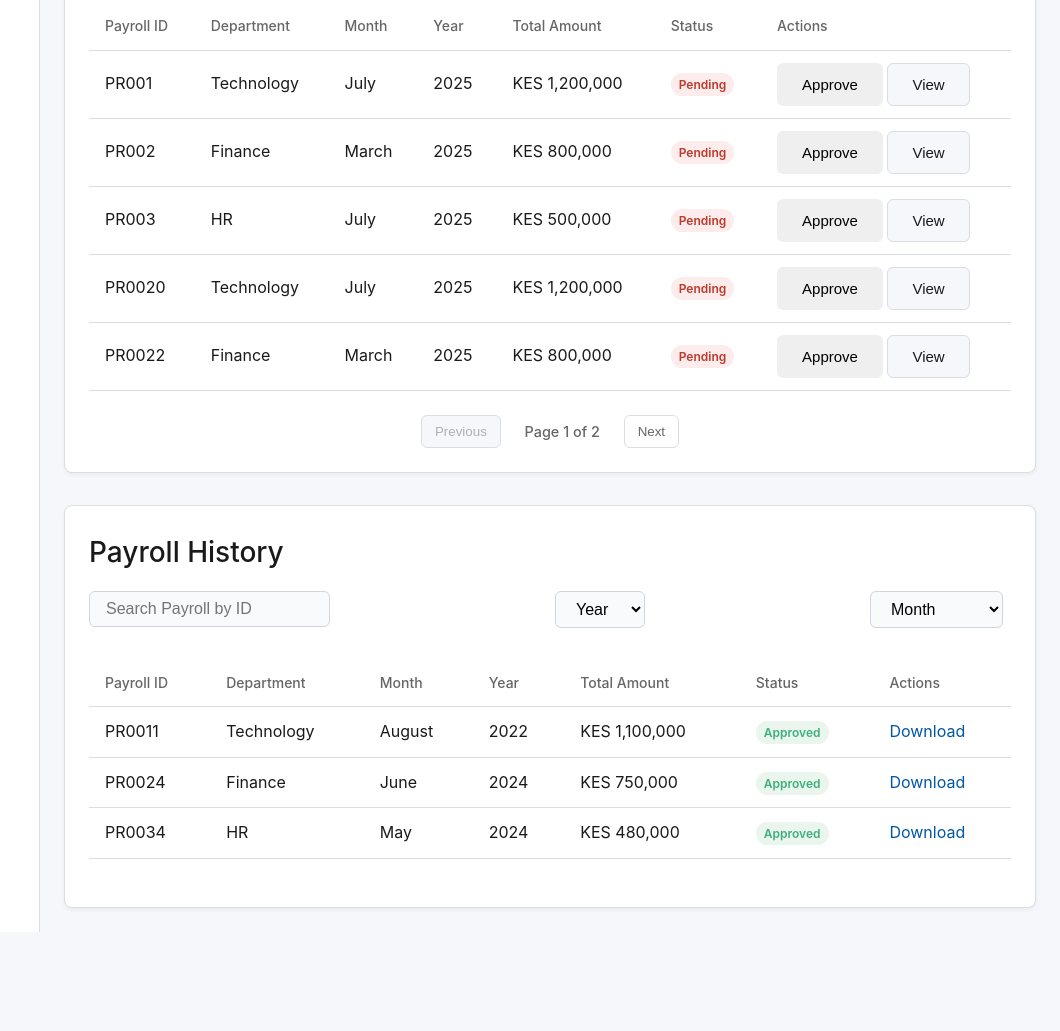
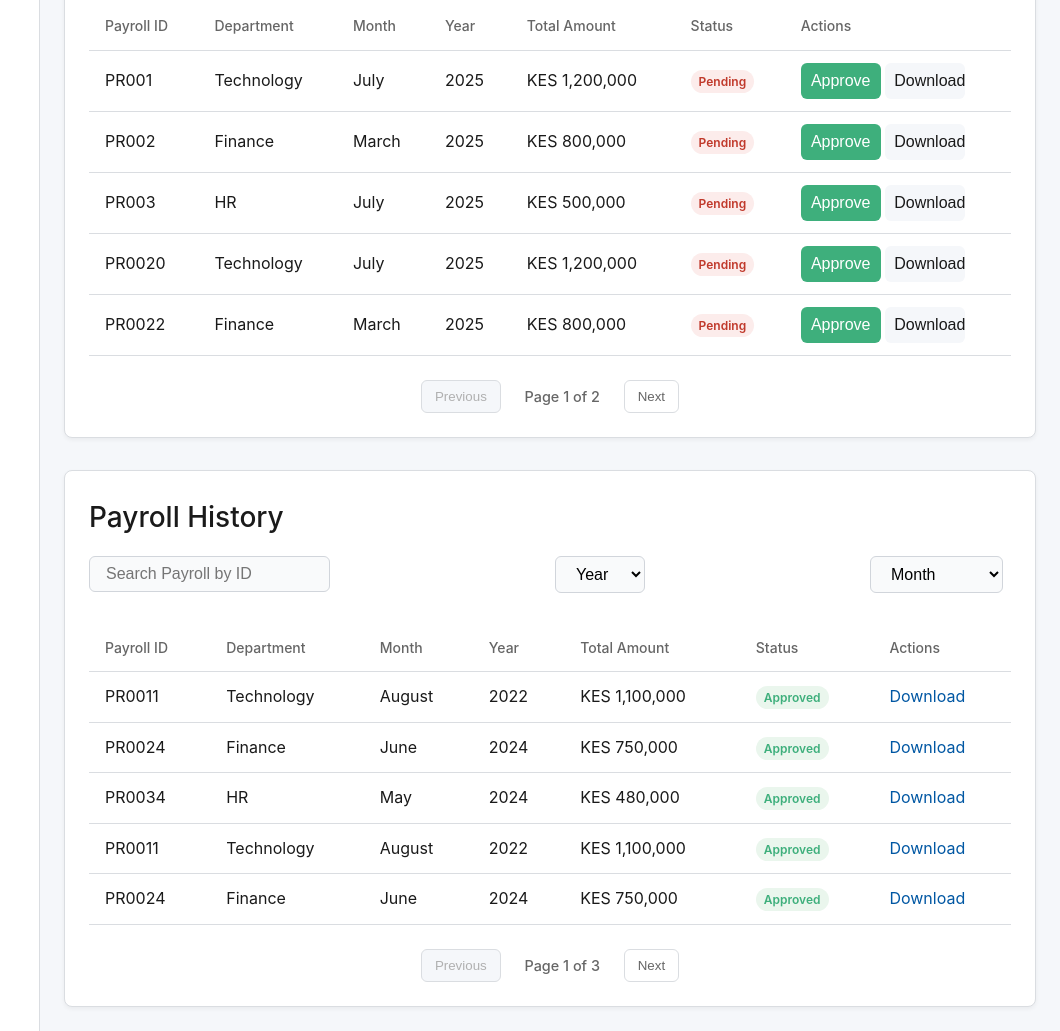
Before and after one commit to vinnie-lab/payroll, a plain HTML site: page admin/payroll-management.html in a window 1280 px wide. Shown: the part 271-1302 px from the top of the page, without its empty margins (220-1280 px from the left). Before the commit the page ends 1203 px from the top, so only its background shows below. Drawn offline with Linux system fonts and the light colour scheme.

Commit message:
Payrol page

```diff
--- a/admin/payroll-management.html
+++ b/admin/payroll-management.html
@@ -8,6 +8,15 @@
     <link rel="stylesheet" href="../css/modal.css">
 </head>
 <body>
+    <style>
+        /* Hide Year column in tables on screens <=768px */
+@media (max-width: 768px) {
+    .data-table th:nth-child(4),
+    .data-table td:nth-child(4) {
+        display: none;
+    }
+}
+    </style>
     <script src="../js/loader.js"></script>
     <div class="dashboard-container">
         <!-- Sidebar -->
--- a/css/employees.css
+++ b/css/employees.css
@@ -1034,6 +1034,19 @@ body { font-size: 0.9375rem; }
     width: 80px; /* Limit width for small buttons */
 }
 
+.btn-success {
+    background-color: var(--accent-color);
+    color: white;
+    padding: 0.75rem 1.5rem;
+    border-radius: 6px;
+    font-weight: 500;
+    transition: background-color 0.2s ease;
+}
+
+.btn-success:hover {
+    background-color: #34a67a; /* Darker shade for hover */
+}
+
 .small-btn-success:hover {
 
     background-color: #34a67a; /* Darker shade for hover */
@@ -1048,3 +1061,16 @@ body { font-size: 0.9375rem; }
     transition: background-color 0.2s ease;
     width: 80px;
 }
+.small-btn-secondary {
+    background-color: var(--secondary-color);
+    color: var(--text-main);
+    padding: 0.5rem;
+    border-radius: 6px;
+    font-size: 1rem;
+    font-weight: 500;
+    transition: background-color 0.2s ease;
+    width: 80px;
+}
+.small-btn-secondary:hover {
+    background-color: #e9ecf0; /* Lighter shade for hover */
+}
--- a/js/payroll-management.js
+++ b/js/payroll-management.js
@@ -14,6 +14,15 @@ document.addEventListener('DOMContentLoaded', () => {
         { id: 'PR0031', department: 'HR', month: 'July', year: 2025, amount: 500000, status: 'Pending' }
     ];
     const payrollHistory = [
+        { id: 'PR0011', department: 'Technology', month: 'August', year: 2022, amount: 1100000, status: 'Approved' },
+        { id: 'PR0024', department: 'Finance', month: 'June', year: 2024, amount: 750000, status: 'Approved' },
+        { id: 'PR0034', department: 'HR', month: 'May', year: 2024, amount: 480000, status: 'Approved' },
+        { id: 'PR0011', department: 'Technology', month: 'August', year: 2022, amount: 1100000, status: 'Approved' },
+        { id: 'PR0024', department: 'Finance', month: 'June', year: 2024, amount: 750000, status: 'Approved' },
+        { id: 'PR0034', department: 'HR', month: 'May', year: 2024, amount: 480000, status: 'Approved' },
+        { id: 'PR0011', department: 'Technology', month: 'August', year: 2022, amount: 1100000, status: 'Approved' },
+        { id: 'PR0024', department: 'Finance', month: 'June', year: 2024, amount: 750000, status: 'Approved' },
+        { id: 'PR0034', department: 'HR', month: 'May', year: 2024, amount: 480000, status: 'Approved' },
         { id: 'PR0011', department: 'Technology', month: 'August', year: 2022, amount: 1100000, status: 'Approved' },
         { id: 'PR0024', department: 'Finance', month: 'June', year: 2024, amount: 750000, status: 'Approved' },
         { id: 'PR0034', department: 'HR', month: 'May', year: 2024, amount: 480000, status: 'Approved' }
@@ -69,8 +78,8 @@ document.addEventListener('DOMContentLoaded', () => {
                 <td>KES ${p.amount.toLocaleString()}</td>
                 <td><span class="status-badge status-danger">${p.status}</span></td>
                 <td>
-                    <button class="btn btn-success approve-btn" data-id="${p.id}">Approve</button>
-                    <button class="btn btn-secondary view-btn" data-id="${p.id}">View</button>
+                    <button class="btn small-btn-success approve-btn" data-id="${p.id}">Approve</button>
+                    <button class="btn small-btn-secondary view-btn" data-id="${p.id}">Download</button>
                 </td>
             </tr>`
         ).join('') : '<tr><td colspan="7" style="text-align:center;">No payrolls found.</td></tr>';
```
